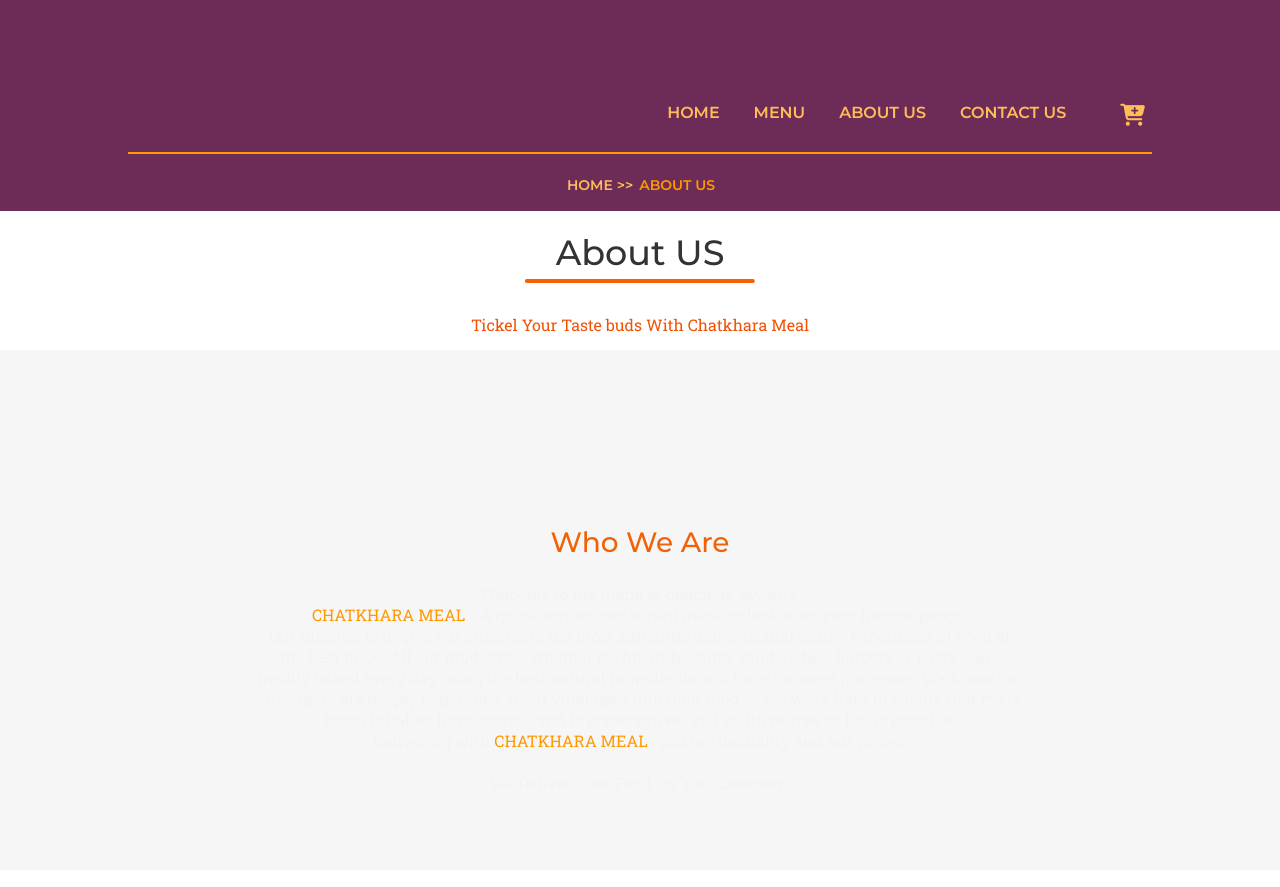
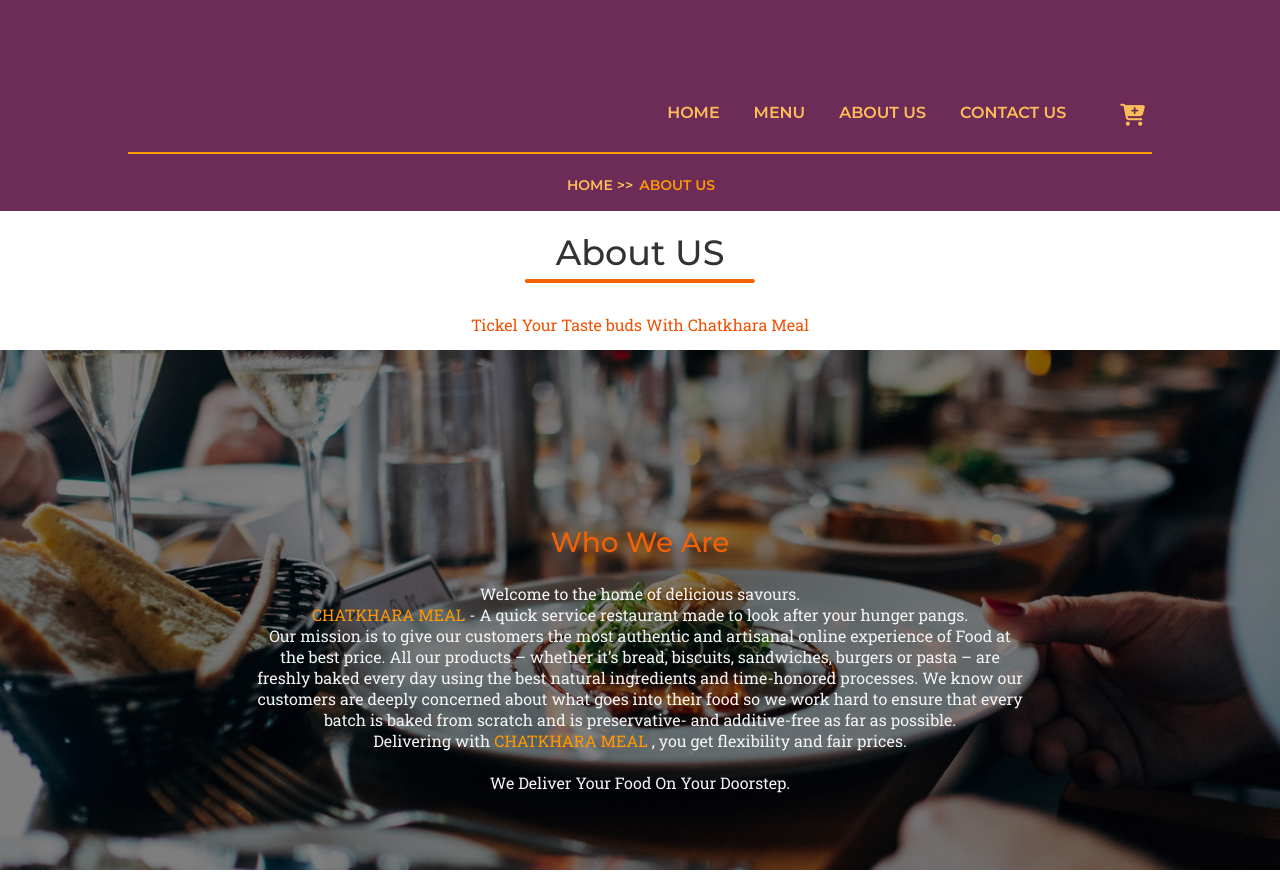
Before and after one commit to AdibaAbid/updated-all-website, a plain HTML site: page aboutUS.html in a window 1280 px wide. Shown: the part 65-952 px from the top of the page. Drawn offline with Linux system fonts and the light colour scheme; files that its build step writes are made by us from their sources.

Commit message:
about-us page bug fix

```diff
--- a/Css-Files/style.css
+++ b/Css-Files/style.css
@@ -530,7 +530,7 @@
 .about-section .bg-image {
     width: 100%;
     text-align: center;
-    background-image: url("images/bakeryitem-images/chicken-crispyPakorey.jpg");
+    background-image: url("../images/AboutUS-images/jay-wennington-N_Y88TWmGwA-unsplash.jpg");
     background-size: cover;
     background-repeat: no-repeat;
     background-position: center;
--- a/aboutUS.html
+++ b/aboutUS.html
@@ -4,7 +4,7 @@
 <head>
     <meta charset="UTF-8" />
     <meta name="viewport" content="width=device-width, initial-scale=1.0" />
-    <link rel="stylesheet" href="style.css" />
+    <!-- <link rel="stylesheet" href="style.css" /> -->
     <!-- ICON Link-->
     <script src="https://kit.fontawesome.com/418d14164c.js" crossorigin="anonymous"></script>
     <!-- CSS Files -->
```
